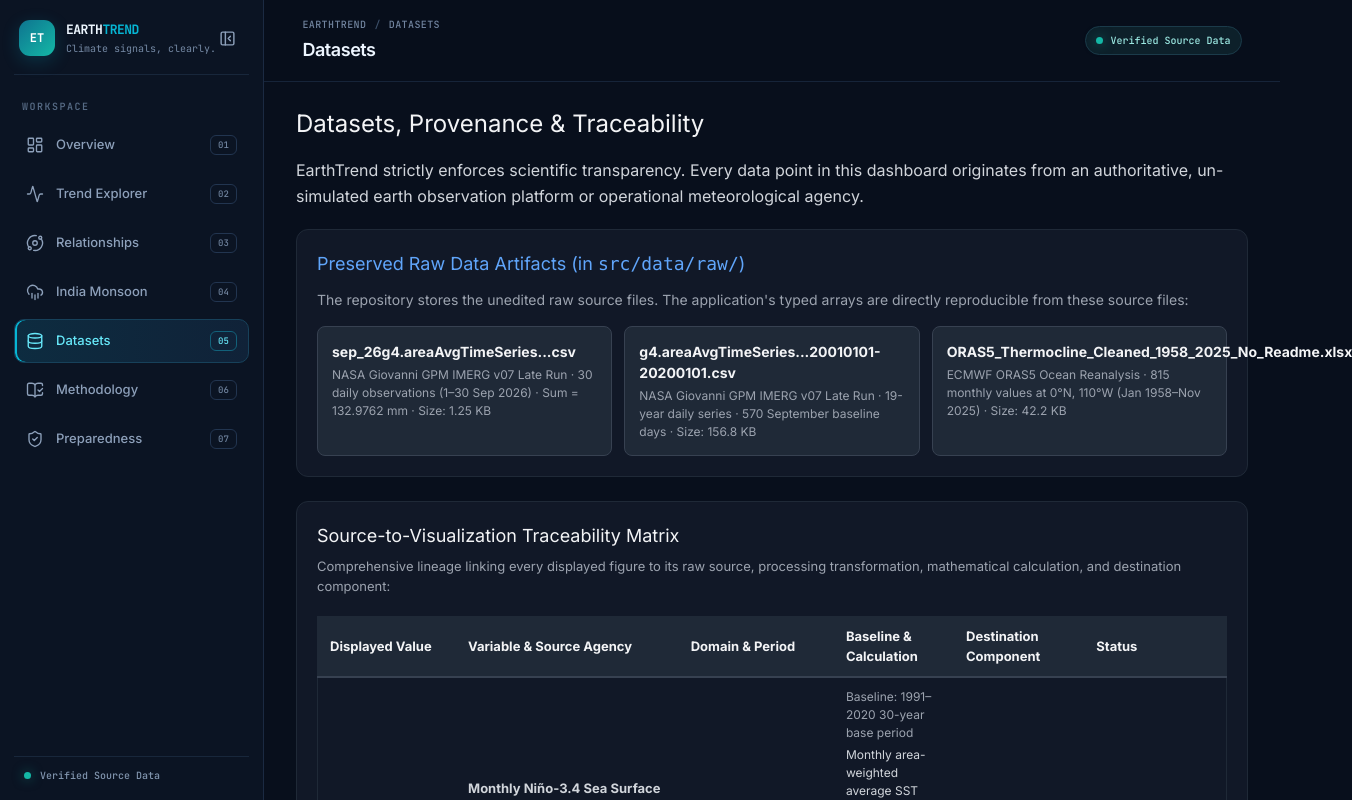
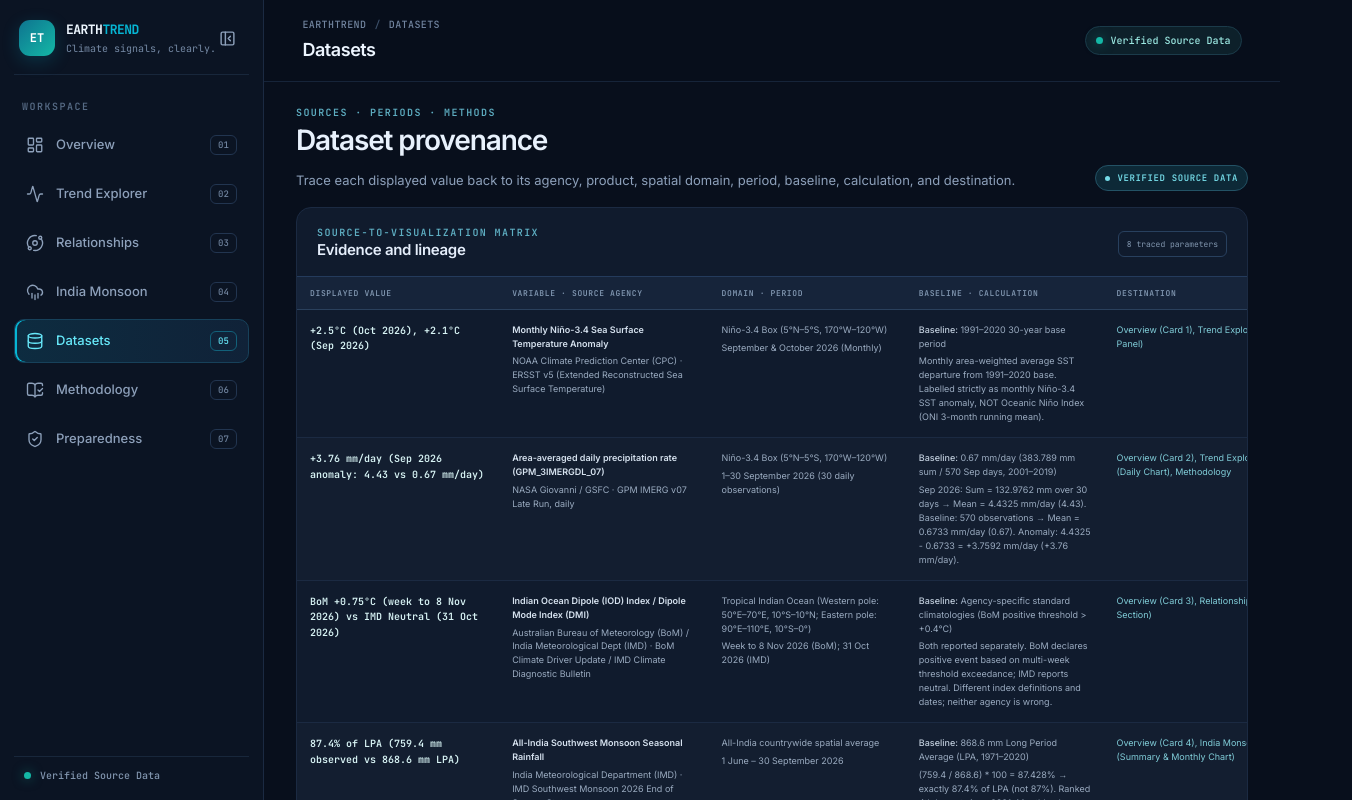
Before and after one commit to Preet-kasana205/earthtrend, a React (Vite) app: page / in a window 1280 px wide. Both pictures are taken after a click on the button "Browse source data". Shown: the top 800 px of the page, 1352 px wide, since content can reach past the window. Built offline with nearby package versions, Linux system fonts and the light colour scheme.

Commit message:
feat: make datasets provenance table the primary view

```diff
--- a/src/components/SourceTraceabilityTable.tsx
+++ b/src/components/SourceTraceabilityTable.tsx
@@ -1,81 +1,23 @@
-import React from "react";
+import "../traceability.css";
+import "../traceability.css";
 import { traceabilityData } from "../data/traceabilityData";
 
-export const SourceTraceabilityTable: React.FC = () => {
+export function SourceTraceabilityTable() {
   return (
-    <div style={{ overflowX: "auto", margin: "20px 0" }}>
-      <table
-        style={{
-          width: "100%",
-          borderCollapse: "collapse",
-          fontSize: "13px",
-          textAlign: "left",
-          background: "#111827",
-          border: "1px solid #1f2937",
-          borderRadius: "8px",
-        }}
-      >
-        <thead>
-          <tr style={{ background: "#1f2937", color: "#f3f4f6", borderBottom: "2px solid #374151" }}>
-            <th style={{ padding: "10px 12px" }}>Displayed Value</th>
-            <th style={{ padding: "10px 12px" }}>Variable & Source Agency</th>
-            <th style={{ padding: "10px 12px" }}>Domain & Period</th>
-            <th style={{ padding: "10px 12px" }}>Baseline & Calculation</th>
-            <th style={{ padding: "10px 12px" }}>Destination Component</th>
-            <th style={{ padding: "10px 12px" }}>Status</th>
-          </tr>
-        </thead>
+    <div className="trace-table-scroll" role="region" aria-label="Source to visualization traceability matrix" tabIndex={0}>
+      <table className="trace-table">
+        <thead><tr><th>Displayed value</th><th>Variable · source agency</th><th>Domain · period</th><th>Baseline · calculation</th><th>Destination</th><th>Status</th></tr></thead>
         <tbody>
           {traceabilityData.map((item, index) => {
-            const statusColor =
-              item.verificationStatus === "Verified"
-                ? "#34d399"
-                : item.verificationStatus === "Caution / Caveated"
-                ? "#fbbf24"
-                : "#60a5fa";
-
+            const tone = item.verificationStatus === "Verified" ? "verified" : item.verificationStatus === "Caution / Caveated" ? "caution" : item.verificationStatus === "Pattern-Only" ? "pattern" : "forecast";
             return (
-              <tr
-                key={index}
-                style={{
-                  borderBottom: "1px solid #1f2937",
-                  background: index % 2 === 0 ? "transparent" : "rgba(31, 41, 55, 0.3)",
-                }}
-              >
-                <td style={{ padding: "10px 12px", fontWeight: 600, color: "#f3f4f6" }}>
-                  {item.displayedValue}
-                </td>
-                <td style={{ padding: "10px 12px", color: "#d1d5db" }}>
-                  <div><b>{item.variableName}</b></div>
-                  <div style={{ color: "#9ca3af", fontSize: "12px" }}>{item.sourceAgency} ({item.productDataset})</div>
-                </td>
-                <td style={{ padding: "10px 12px", color: "#d1d5db" }}>
-                  <div>{item.spatialDomain}</div>
-                  <div style={{ color: "#9ca3af", fontSize: "12px" }}>{item.temporalPeriod}</div>
-                </td>
-                <td style={{ padding: "10px 12px", color: "#d1d5db", maxWidth: "280px" }}>
-                  <div style={{ fontSize: "12px", color: "#9ca3af" }}>Baseline: {item.climatologicalBaseline}</div>
-                  <div style={{ marginTop: "4px", fontSize: "12px" }}>{item.processingCalculation}</div>
-                </td>
-                <td style={{ padding: "10px 12px", color: "#93c5fd", fontSize: "12px" }}>
-                  {item.destinationComponent}
-                </td>
-                <td style={{ padding: "10px 12px" }}>
-                  <span
-                    style={{
-                      display: "inline-block",
-                      padding: "2px 8px",
-                      borderRadius: "4px",
-                      background: "rgba(55, 65, 81, 0.6)",
-                      color: statusColor,
-                      fontSize: "11px",
-                      fontWeight: 600,
-                      whiteSpace: "nowrap",
-                    }}
-                  >
-                    {item.verificationStatus}
-                  </span>
-                </td>
+              <tr key={`${item.variableName}-${index}`}>
+                <td className="trace-value">{item.displayedValue}</td>
+                <td><strong>{item.variableName}</strong><span>{item.sourceAgency} · {item.productDataset}</span></td>
+                <td><span>{item.spatialDomain}</span><span>{item.temporalPeriod}</span></td>
+                <td><span><b>Baseline:</b> {item.climatologicalBaseline}</span><span>{item.processingCalculation}</span></td>
+                <td className="trace-destination">{item.destinationComponent}</td>
+                <td><span className={`trace-status ${tone}`}>{item.verificationStatus}</span></td>
               </tr>
             );
           })}
@@ -83,4 +25,4 @@ export const SourceTraceabilityTable: React.FC = () => {
       </table>
     </div>
   );
-};
+}
--- a/src/pages/DatasetsPage.tsx
+++ b/src/pages/DatasetsPage.tsx
@@ -1,80 +1,39 @@
-import React from "react";
+import { Archive, ArrowDownToLine, FileSpreadsheet, FileText, FolderOpen } from "lucide-react";
 import { SourceTraceabilityTable } from "../components/SourceTraceabilityTable";
 import { ScientificCaveat } from "../components/ScientificCaveat";
 
-export const DatasetsPage: React.FC = () => {
+const sourceFiles = [
+  { name: "sep_26g4.areaAvgTimeSeries.GPM_3IMERGDL_07_precipitation.20260901-20260930.170W_5S_120W_5N.csv", kind: "NASA Giovanni CSV", description: "Daily GPM IMERG v07 precipitation · 1–30 September 2026 · 170°W–120°W, 5°S–5°N" },
+  { name: "g4.areaAvgTimeSeries.GPM_3IMERGDL_07_precipitation.20010101-20200101.170W_5S_120W_5N.csv", kind: "NASA Giovanni CSV", description: "Daily GPM IMERG v07 precipitation · September baseline source spanning 2001–2019" },
+  { name: "ORAS5_Thermocline_Cleaned_1958_2025_No_Readme.xlsx", kind: "ECMWF ORAS5 workbook", description: "Monthly depth of 20°C isotherm source values · 0°N, 110°W · Jan 1958–Nov 2025" },
+];
+
+export function DatasetsPage() {
   return (
-    <section>
-      <h2 style={{ fontSize: "24px", color: "#f3f4f6", margin: "0 0 16px 0" }}>
-        Datasets, Provenance & Traceability
-      </h2>
-      <p style={{ color: "#d1d5db", lineHeight: 1.6, marginBottom: "20px" }}>
-        EarthTrend strictly enforces scientific transparency. Every data point in this dashboard originates from an authoritative, un-simulated earth observation platform or operational meteorological agency.
-      </p>
-
-      {/* Raw Data Storage & Preservation */}
-      <div style={{ background: "#111827", padding: "20px", borderRadius: "12px", border: "1px solid #1f2937", marginBottom: "24px" }}>
-        <h3 style={{ margin: "0 0 12px 0", color: "#60a5fa", fontSize: "18px" }}>
-          Preserved Raw Data Artifacts (in <code>src/data/raw/</code>)
-        </h3>
-        <p style={{ color: "#9ca3af", fontSize: "14px", marginBottom: "16px" }}>
-          The repository stores the unedited raw source files. The application's typed arrays are directly reproducible from these source files:
-        </p>
-
-        <div style={{ display: "grid", gridTemplateColumns: "repeat(auto-fit, minmax(280px, 1fr))", gap: "12px" }}>
-          <div style={{ background: "#1f2937", padding: "14px", borderRadius: "8px", border: "1px solid #374151" }}>
-            <div style={{ fontWeight: "bold", color: "#f3f4f6", fontSize: "14px" }}>
-              sep_26g4.areaAvgTimeSeries...csv
-            </div>
-            <div style={{ fontSize: "12px", color: "#9ca3af", marginTop: "4px" }}>
-              NASA Giovanni GPM IMERG v07 Late Run · 30 daily observations (1–30 Sep 2026) · Sum = 132.9762 mm · Size: 1.25 KB
-            </div>
-          </div>
-
-          <div style={{ background: "#1f2937", padding: "14px", borderRadius: "8px", border: "1px solid #374151" }}>
-            <div style={{ fontWeight: "bold", color: "#f3f4f6", fontSize: "14px" }}>
-              g4.areaAvgTimeSeries...20010101-20200101.csv
-            </div>
-            <div style={{ fontSize: "12px", color: "#9ca3af", marginTop: "4px" }}>
-              NASA Giovanni GPM IMERG v07 Late Run · 19-year daily series · 570 September baseline days · Size: 156.8 KB
-            </div>
-          </div>
-
-          <div style={{ background: "#1f2937", padding: "14px", borderRadius: "8px", border: "1px solid #374151" }}>
-            <div style={{ fontWeight: "bold", color: "#f3f4f6", fontSize: "14px" }}>
-              ORAS5_Thermocline_Cleaned_1958_2025_No_Readme.xlsx
-            </div>
-            <div style={{ fontSize: "12px", color: "#9ca3af", marginTop: "4px" }}>
-              ECMWF ORAS5 Ocean Reanalysis · 815 monthly values at 0°N, 110°W (Jan 1958–Nov 2025) · Size: 42.2 KB
-            </div>
-          </div>
-        </div>
+    <section className="page-section datasets-page">
+      <div className="page-intro">
+        <div><div className="eyebrow">Sources · periods · methods</div><h2>Dataset provenance</h2><p>Trace each displayed value back to its agency, product, spatial domain, period, baseline, calculation, and destination.</p></div>
+        <span className="badge"><span className="badge-dot" />Verified Source Data</span>
       </div>
 
-      {/* Complete Traceability Matrix */}
-      <div style={{ background: "#111827", padding: "20px", borderRadius: "12px", border: "1px solid #1f2937", marginBottom: "20px" }}>
-        <h3 style={{ margin: "0 0 8px 0", color: "#f3f4f6", fontSize: "18px" }}>
-          Source-to-Visualization Traceability Matrix
-        </h3>
-        <p style={{ color: "#9ca3af", fontSize: "13px", marginBottom: "16px" }}>
-          Comprehensive lineage linking every displayed figure to its raw source, processing transformation, mathematical calculation, and destination component:
-        </p>
+      <section className="surface traceability-surface">
+        <div className="traceability-heading"><div><div className="eyebrow">Source-to-visualization matrix</div><h3 className="surface-title">Evidence and lineage</h3></div><span className="trace-count mono">8 traced parameters</span></div>
         <SourceTraceabilityTable />
-      </div>
+      </section>
 
-      {/* Temporal Freeze Notice */}
-      <div style={{ background: "#1f2937", borderLeft: "4px solid #f59e0b", padding: "16px", borderRadius: "0 8px 8px 0" }}>
-        <div style={{ fontWeight: "bold", color: "#fbbf24", marginBottom: "6px" }}>
-          Dataset Freeze & Backend Scope Notice
+      <section className="raw-manifest surface surface-pad">
+        <div className="manifest-header"><div><div className="eyebrow">Preserved original inputs</div><h3 className="surface-title">Raw files</h3><p className="surface-subtitle">Original CSV and XLSX files remain unchanged in <code>src/data/raw/</code>.</p></div><div className="manifest-icon"><Archive size={19} /></div></div>
+        <div className="raw-file-list">
+          {sourceFiles.map((file, index) => {
+            const Icon = index === 2 ? FileSpreadsheet : FileText;
+            return <article key={file.name} className="raw-file-row"><span className="raw-file-icon"><Icon size={17} /></span><div className="raw-file-copy"><strong>{file.name}</strong><span>{file.description}</span></div><span className="raw-file-kind">{file.kind}</span></article>;
+          })}
         </div>
-        <p style={{ color: "#e5e7eb", fontSize: "14px", margin: 0, lineHeight: 1.5 }}>
-          All observational datasets were frozen on <b>13 November 2026</b> for the NASA Space Apps Challenge. This repository contains no backend server or streaming APIs; where a continuous live observational series is unavailable in official repositories (such as post-2025 ORAS5 reanalysis), the interface displays <code>Data unavailable</code> rather than synthetic demo points.
-        </p>
-      </div>
+        <div className="reproducibility-note"><FolderOpen size={15} /><span>Typed chart modules are reproducible from these source files with <code>python scripts/extractChartData.py</code>. The extraction check reports any raw-source mismatch before chart use.</span><ArrowDownToLine size={15} /></div>
+      </section>
 
-      <ScientificCaveat significanceNotAssessed={true}>
-        Significance not assessed: Metadata documentation confirms observational provenance and baseline integrity.
-      </ScientificCaveat>
+      <div className="data-freeze-note"><strong>Data freeze · 13 November 2026</strong><span>This application serves the preserved, locally bundled observations and documented headline values. It does not use demo series or a backend feed.</span></div>
+      <ScientificCaveat>Significance not assessed. Provenance and deterministic calculation checks do not constitute a statistical significance test.</ScientificCaveat>
     </section>
   );
-};
+}
--- /dev/null
+++ b/src/traceability.css
@@ -0,0 +1,42 @@
+.datasets-page { gap:16px; }
+.traceability-surface { overflow:hidden; }
+.traceability-heading { display:flex; align-items:center; justify-content:space-between; gap:15px; padding:18px 20px 14px; }
+.trace-count { padding:6px 8px; border:1px solid #28405e; border-radius:6px; color:#8398b1; font-size:8px; }
+.trace-table-scroll { overflow:auto; outline:none; }
+.trace-table-scroll:focus-visible { box-shadow:inset 0 0 0 2px #06b6d4; }
+.trace-table { width:100%; min-width:1120px; border-collapse:collapse; text-align:left; font-size:9px; }
+.trace-table thead { position:sticky; top:0; z-index:1; background:#16243a; }
+.trace-table th { padding:11px 13px; border-top:1px solid #243b5c; border-bottom:1px solid #2a405c; color:#8197b1; font:600 8px var(--mono); letter-spacing:.08em; text-transform:uppercase; }
+.trace-table td { max-width:260px; padding:13px; border-bottom:1px solid #1b2a42; color:#9aabc0; vertical-align:top; line-height:1.55; }
+.trace-table tbody tr:nth-child(even) { background:#ffffff04; }
+.trace-table tbody tr:hover { background:#1c304820; }
+.trace-table td strong { display:block; color:#d6e2ef; font-size:9px; font-weight:600; }
+.trace-table td span { display:block; margin-top:4px; }
+.trace-table td span:first-child { margin-top:0; }
+.trace-table td span b { color:#c1cedd; font-weight:500; }
+.trace-table .trace-value { color:#d8f4f5; font:600 10px/1.55 var(--mono); }
+.trace-table .trace-destination { color:#80cdd8; }
+.trace-status { display:inline-flex !important; width:fit-content; margin-top:0 !important; padding:4px 6px; border:1px solid currentColor; border-radius:6px; font:500 7px var(--mono); white-space:nowrap; }
+.trace-status.verified { color:#48c8a6; background:#103027; }
+.trace-status.caution { color:#e4bf5b; background:#2c2513; }
+.trace-status.pattern { color:#58cde1; background:#102833; }
+.trace-status.forecast { color:#aaa0ef; background:#201e38; }
+.raw-manifest { display:grid; gap:16px; }
+.manifest-header { display:flex; justify-content:space-between; align-items:center; }
+.manifest-header h3 { margin-top:5px; }
+.manifest-icon { display:grid; place-items:center; width:38px; height:38px; border:1px solid #253e5a; border-radius:11px; color:#74c9d5; background:#11273a; }
+.raw-file-list { display:grid; }
+.raw-file-row { display:grid; grid-template-columns:34px minmax(0,1fr) 145px; align-items:center; gap:12px; padding:13px 0; border-top:1px solid #1d2e45; }
+.raw-file-icon { display:grid; place-items:center; width:32px; height:32px; border:1px solid #263e58; border-radius:9px; background:#0e1d2e; color:#69c7d7; }
+.raw-file-copy { min-width:0; }
+.raw-file-copy strong { display:block; overflow-wrap:anywhere; color:#dce7f4; font:500 9px var(--mono); }
+.raw-file-copy span { display:block; margin-top:5px; color:#8194aa; font-size:9px; line-height:1.5; }
+.raw-file-kind { color:#6f839a; font:500 8px var(--mono); text-align:right; }
+.reproducibility-note { display:flex; align-items:flex-start; gap:9px; padding:11px 12px; border:1px solid #214554; border-radius:9px; background:#0e202b; color:#91a9ba; font-size:9px; line-height:1.6; }
+.reproducibility-note svg { flex:0 0 auto; color:#58c7d4; }
+.reproducibility-note svg:last-child { margin-left:auto; }
+.reproducibility-note code { color:#6fdae4; font:500 8px var(--mono); }
+.data-freeze-note { display:grid; gap:5px; padding:14px 16px; border:1px solid #3e3b2b; border-radius:10px; background:#181a18; }
+.data-freeze-note strong { color:#e8ca70; font:600 9px var(--mono); text-transform:uppercase; letter-spacing:.07em; }
+.data-freeze-note span { color:#a99e7e; font-size:9px; line-height:1.6; }
+@media(max-width:620px) { .raw-file-row { grid-template-columns:34px minmax(0,1fr); } .raw-file-kind { grid-column:2; text-align:left; } }
```
